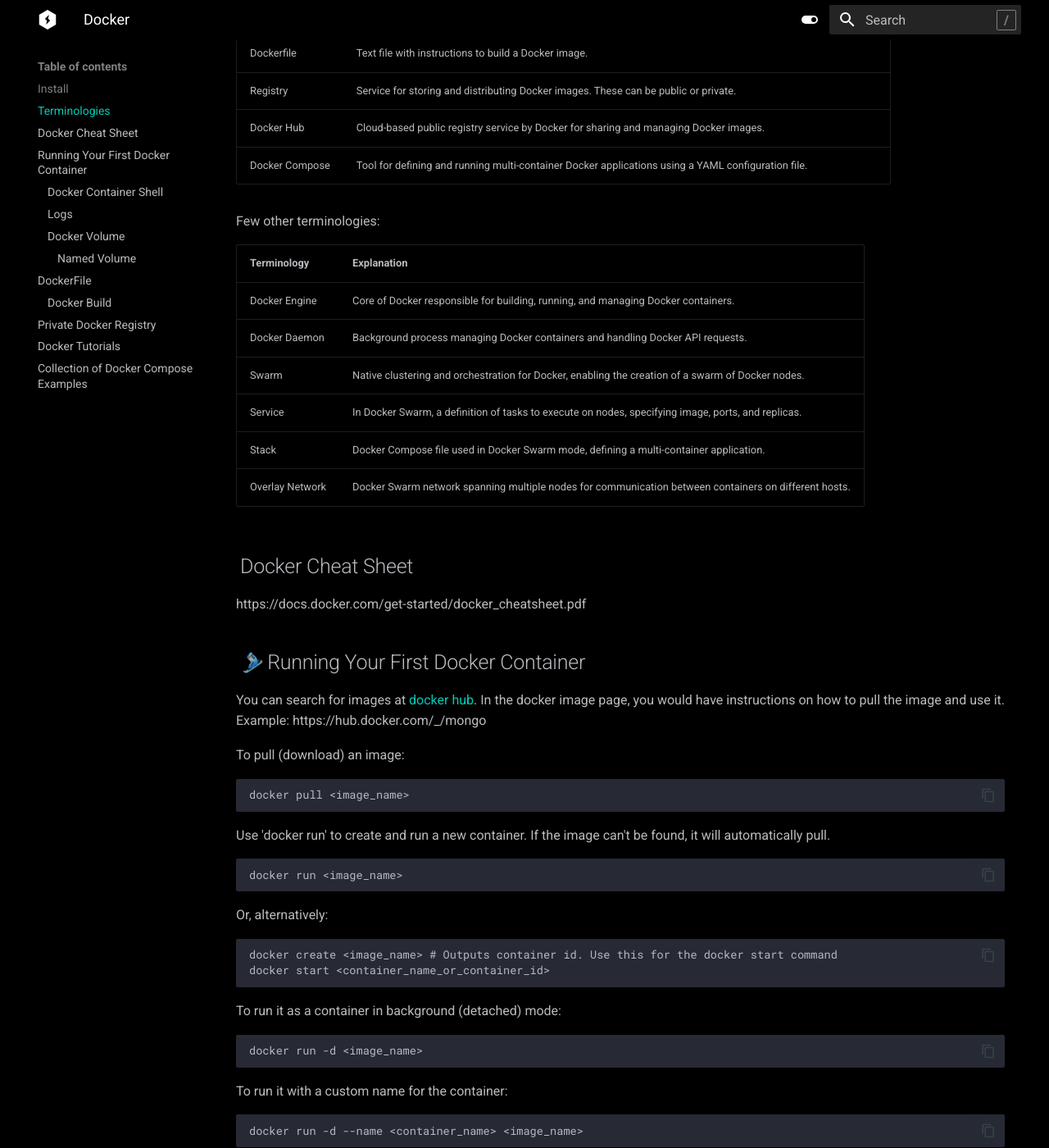
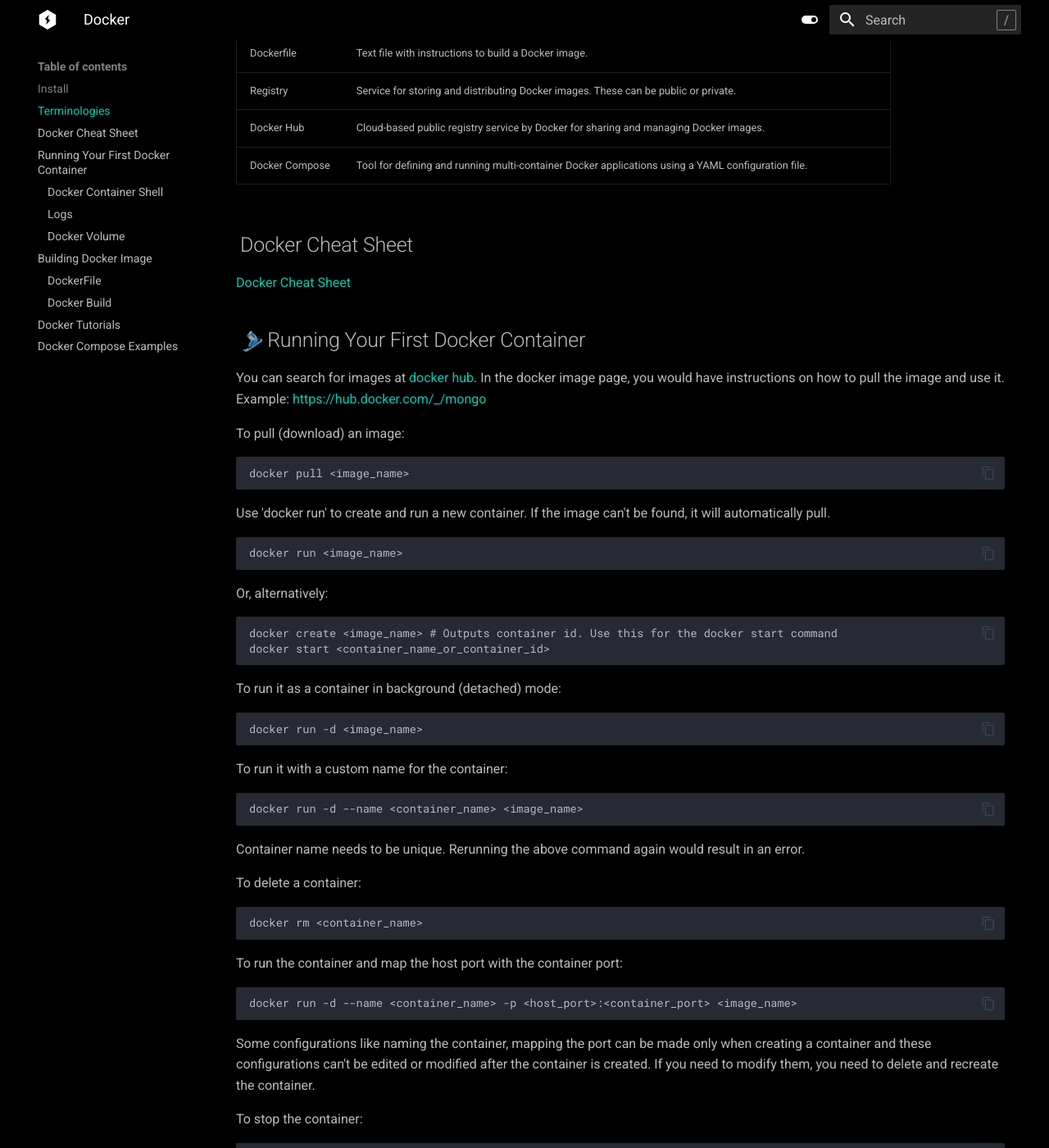
Before and after one commit to KarthikAbiram/xtldr, an MkDocs documentation site: the page built from docs/docker.md, in a window 1280 px wide and 1400 px high, scrolled down 665 px. Shown: the whole window at 82% size. Built offline with MkDocs 1.6.1 and Material for MkDocs 9.7.7, drawn with Linux system fonts in a browser that asks for light colours; emoji names are drawn with the system emoji font; some of the changed text lies outside the part shown.

Commit message:
Add collapsible content for docker
Signed-off-by: KarthikAbiram <karthikabiram@gmail.com>

````diff
--- a/docs/docker.md
+++ b/docs/docker.md
@@ -22,23 +22,11 @@ Basic terminologies in docker are:
 | Docker Hub     | Cloud-based public registry service by Docker for sharing and managing Docker images.                             |
 | Docker Compose | Tool for defining and running multi-container Docker applications using a YAML configuration file.                |
 
-
-Few other terminologies:
-
-| Terminology     | Explanation                                                                                           |
-| --------------- | ----------------------------------------------------------------------------------------------------- |
-| Docker Engine   | Core of Docker responsible for building, running, and managing Docker containers.                     |
-| Docker Daemon   | Background process managing Docker containers and handling Docker API requests.                       |
-| Swarm           | Native clustering and orchestration for Docker, enabling the creation of a swarm of Docker nodes.     |
-| Service         | In Docker Swarm, a definition of tasks to execute on nodes, specifying image, ports, and replicas.    |
-| Stack           | Docker Compose file used in Docker Swarm mode, defining a multi-container application.                |
-| Overlay Network | Docker Swarm network spanning multiple nodes for communication between containers on different hosts. |
-
 ## Docker Cheat Sheet
-https://docs.docker.com/get-started/docker_cheatsheet.pdf
+[Docker Cheat Sheet](https://docs.docker.com/get-started/docker_cheatsheet.pdf)
 
 ## :skis: Running Your First Docker Container
-You can search for images at [docker hub](https://hub.docker.com/). In the docker image page, you would have instructions on how to pull the image and use it. Example: https://hub.docker.com/_/mongo
+You can search for images at [docker hub](https://hub.docker.com/). In the docker image page, you would have instructions on how to pull the image and use it. Example: [https://hub.docker.com/_/mongo](https://hub.docker.com/_/mongo)
 
 To pull (download) an image:
 ```
@@ -129,15 +117,13 @@ Example:
 ```
 docker run -v /path/on/host:/path/in/container my_image
 ```
-
-#### Named Volume
 It is possible to provide a friendly name for the host volume, instead of providing an absolute path.
 ```
 docker run -v my_named_volume:/path/in/container my_image
 ```
+## Building Docker Image
 
-
-## DockerFile
+### DockerFile
 File name must be called 'DockerFile'. Some useful commands to use inside the dockerfile are:
 ```
 FROM - Source Image on top of which we are building our image
@@ -155,20 +141,31 @@ docker build -t  [image-name]:[version] .
 
 The last argument in above command indicates the build context being passed for the docker build, which would be used by the COPY and other such commands. Using "." indicates to pass the current directory for the build context.
 
-## Private Docker Registry
-One option is to create a docker registry in AWS, by choosing ECR - Elastic Container Registry. AWS ECR supports maintaining only 1 container image in ECR. There are other options like 'Digital Ocean', where they allow having multiple images pushed to a single docker registry.
+??? "Private Docker Registry"
+    One option is to create a docker registry in AWS, by choosing ECR - Elastic Container Registry. AWS ECR supports maintaining only 1 container image in ECR. There are other options like 'Digital Ocean', where they allow having multiple images pushed to a single docker registry.
 
-To push an image to a private repository,
-1. You need to login to the docker's private repository (once at the beginning of the session).
-2. Then use docker push. Example:
-```
-docker push [docker-registry-domain/container-name:tag]
-```
+    To push an image to a private repository:
 
-AWS CLI and credentials has to be configured.
+    1. You need to login to the docker's private repository (once at the beginning of the session).
+    2. Then use docker push. Example:
+    ```
+    docker push [docker-registry-domain/container-name:tag]
+    ```
+
+    AWS CLI and credentials has to be configured.
 
 ## Docker Tutorials
-- Docker Tutorial for Beginners [Full Course in 3 Hours] by TechWorld with Nana: https://www.youtube.com/watch?v=3c-iBn73dDE
+[Docker Tutorial for Beginners by TechWorld with Nana](https://www.youtube.com/watch?v=3c-iBn73dDE)
 
-## Collection of Docker Compose Examples
-https://github.com/docker/awesome-compose
+## Docker Compose Examples
+[Docker Compose Examples](https://github.com/docker/awesome-compose)
+
+??? "Other Terminologies"
+    | Terminology     | Explanation                                                                                           |
+    | --------------- | ----------------------------------------------------------------------------------------------------- |
+    | Docker Engine   | Core of Docker responsible for building, running, and managing Docker containers.                     |
+    | Docker Daemon   | Background process managing Docker containers and handling Docker API requests.                       |
+    | Swarm           | Native clustering and orchestration for Docker, enabling the creation of a swarm of Docker nodes.     |
+    | Service         | In Docker Swarm, a definition of tasks to execute on nodes, specifying image, ports, and replicas.    |
+    | Stack           | Docker Compose file used in Docker Swarm mode, defining a multi-container application.                |
+    | Overlay Network | Docker Swarm network spanning multiple nodes for communication between containers on different hosts. |
--- a/mkdocs.yml
+++ b/mkdocs.yml
@@ -44,3 +44,4 @@ markdown_extensions:
   - pymdownx.superfences
   - pymdownx.tabbed:
       alternate_style: true
+  - pymdownx.details
````
Also changed, not shown: image.png (deleted).
